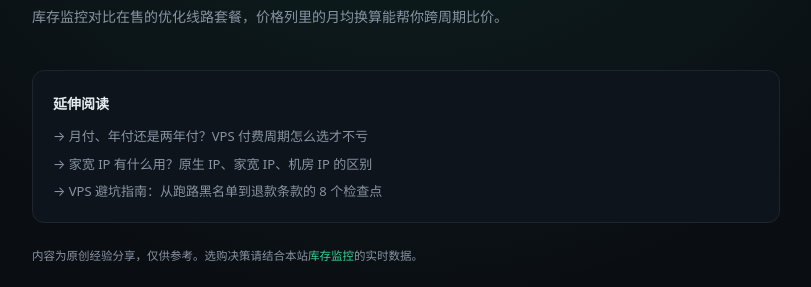
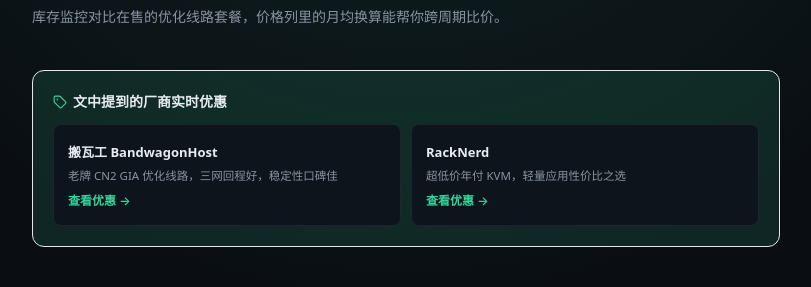
Before and after one commit to 1989tianlong/vps-supermarket, a Next.js app: page /guide/cn2-gia-9929-cmin2 in a window 1280 px wide. Shown: the part 967-1254 px from the top of the page, without its empty margins (234-1045 px from the left). Built offline with nearby package versions, Linux system fonts and the light colour scheme; no server answers.

Commit message:
fix: 堵住佣金泄漏——剥离采集公告中的原站推广链接，购买按钮优先走自有联盟链接；指南文章增加相关优惠 CTA

```diff
--- a/app/guide/[slug]/page.tsx
+++ b/app/guide/[slug]/page.tsx
@@ -3,6 +3,8 @@
 import { notFound } from "next/navigation";
 import { SiteHeader } from "@/components/SiteHeader";
 import { guideArticles, getGuideArticle } from "@/lib/guide";
+import { site } from "@/config/site";
+import { Tag } from "lucide-react";
 
 export function generateStaticParams() {
   return guideArticles.map((a) => ({ slug: a.slug }));
@@ -65,6 +67,33 @@
           ))}
         </div>
 
+        {/* 相关优惠（本站联盟推广） */}
+        <div className="mt-10 rounded-xl border border-primary/30 bg-primary-soft p-5">
+          <b className="flex items-center gap-1.5 text-[14px]">
+            <Tag size={14} className="text-primary" />
+            文中提到的厂商实时优惠
+          </b>
+          <div className="mt-3 grid gap-2.5 sm:grid-cols-2">
+            {(site.affiliate?.items ?? [])
+              .filter((i) => !i.url.includes("YOUR_AFF_ID"))
+              .map((i) => (
+                <a
+                  key={i.url}
+                  href={i.url}
+                  target="_blank"
+                  rel="nofollow sponsored noopener noreferrer"
+                  className="rounded-lg border border-line bg-card p-3.5 transition-colors hover:border-primary"
+                >
+                  <b className="text-[13px]">{i.brand}</b>
+                  <p className="mt-1 text-[11.5px] leading-relaxed text-muted">{i.desc}</p>
+                  <span className="mt-1.5 inline-block text-[12px] font-semibold text-primary">
+                    {i.cta} →
+                  </span>
+                </a>
+              ))}
+          </div>
+        </div>
+
         <div className="mt-10 rounded-xl border border-line bg-card p-5">
           <b className="text-[14px]">延伸阅读</b>
           <div className="mt-3 space-y-2">
--- a/app/page.tsx
+++ b/app/page.tsx
@@ -10,7 +10,7 @@
 
 export default async function Home() {
   const data = await getStockData();
-  const { segments, deepLinks } = data ? parseTicker(data.ticker) : { segments: [], deepLinks: {} };
+  const { segments } = data ? parseTicker(data.ticker) : { segments: [] };
 
   return (
     <div className="min-h-screen">
@@ -23,7 +23,7 @@
         <Ticker segments={segments} />
         <AdSlot slot="header" label="页头横幅 728×90 / 响应式" h={76} />
 
-        <MarketBoard data={data} deepLinks={deepLinks} />
+        <MarketBoard data={data} />
 
         <AdSlot slot="footer" label="页脚横幅 970×90" h={76} />
 
--- a/components/MarketBoard.tsx
+++ b/components/MarketBoard.tsx
@@ -23,6 +23,7 @@
   Store,
   Timer,
 } from "lucide-react";
+import { site } from "@/config/site";
 import type { StockData, StockProduct, StockProvider } from "@/lib/stock";
 import { vendorLink } from "@/lib/vendor-links";
 import { monthlyEquivalent } from "@/lib/format";
@@ -219,13 +220,7 @@
 }
 
 /* ── 主看板 ───────────────────────────────────────────── */
-export function MarketBoard({
-  data,
-  deepLinks = {},
-}: {
-  data: StockData | null;
-  deepLinks?: Record<string, string>;
-}) {
+export function MarketBoard({ data }: { data: StockData | null }) {
   const router = useRouter();
   const [vendorQuery, setVendorQuery] = useState("");
   const [showBlacklist, setShowBlacklist] = useState(false);
@@ -239,7 +234,16 @@
   const [settingsOpen, setSettingsOpen] = useState(false);
   const [refreshing, setRefreshing] = useState(false);
   const searchRef = useRef<HTMLInputElement>(null);
-  const linkFor = (provider: string) => deepLinks[provider] ?? vendorLink(provider);
+  // 优先使用本站自己的联盟链接，其次厂商官网（绝不使用采集来源的推广链接）
+  const ownAff = useMemo(() => {
+    const m = new Map<string, string>();
+    for (const i of site.affiliate?.items ?? []) {
+      if (!i.url.includes("YOUR_AFF_ID")) m.set(i.brand, i.url);
+    }
+    return m;
+  }, []);
+  const linkFor = (provider: string) =>
+    ownAff.get(provider) ?? vendorLink(provider);
 
   const providers: StockProvider[] = useMemo(
     () => (data?.providers ?? []).filter((p) => p.name && !p.name.includes("黑名单")),
--- a/lib/stock.ts
+++ b/lib/stock.ts
@@ -76,17 +76,15 @@
   return localData as StockData;
 }
 
-/** 从 ticker 文本解析厂商深层购买链接与公告分段 */
-export function parseTicker(ticker: string): { segments: string[]; deepLinks: Record<string, string> } {
+/** 从 ticker 文本解析公告分段（剥离原站推广链接，避免为他人导流） */
+export function parseTicker(ticker: string): { segments: string[] } {
   const segments = ticker
     .split(" ⏎ ")
-    .map((s) => s.trim())
-    .filter(Boolean);
-  const deepLinks: Record<string, string> = {};
-  for (const seg of segments) {
-    const url = seg.match(/购买[:：]\s*(https?:\/\/\S+)/)?.[1];
-    const provider = seg.match(/厂商[:：]\s*([^\s|·｜]+)/)?.[1];
-    if (url && provider) deepLinks[provider] = deepLinks[provider] ?? url;
-  }
-  return { segments, deepLinks };
+    .map((s) =>
+      s
+        .replace(/ *·? *购买[:：]\s*https?:\/\/\S+/g, "")
+        .trim(),
+    )
+    .filter((s) => s.length > 8);
+  return { segments };
 }
```
